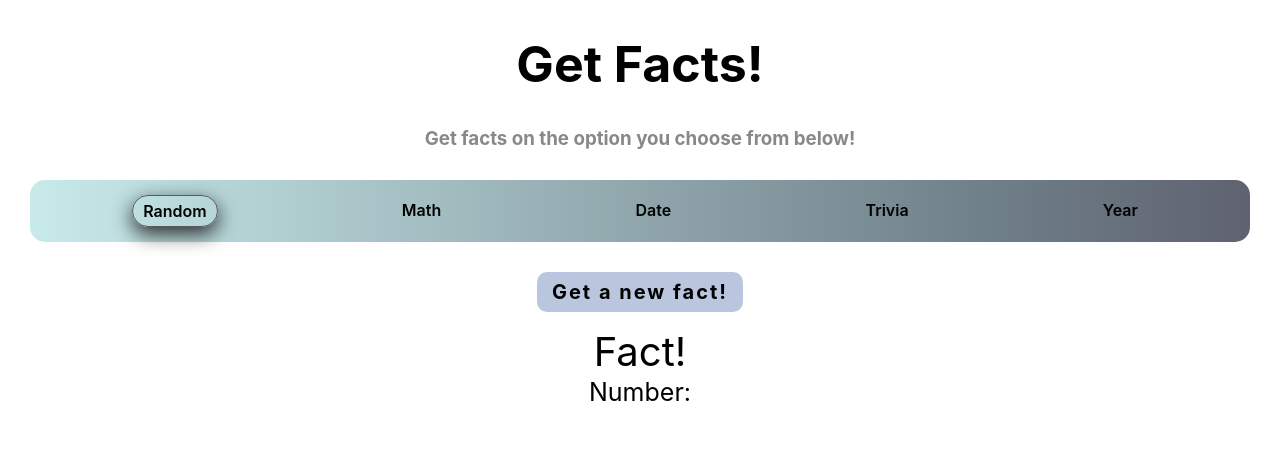
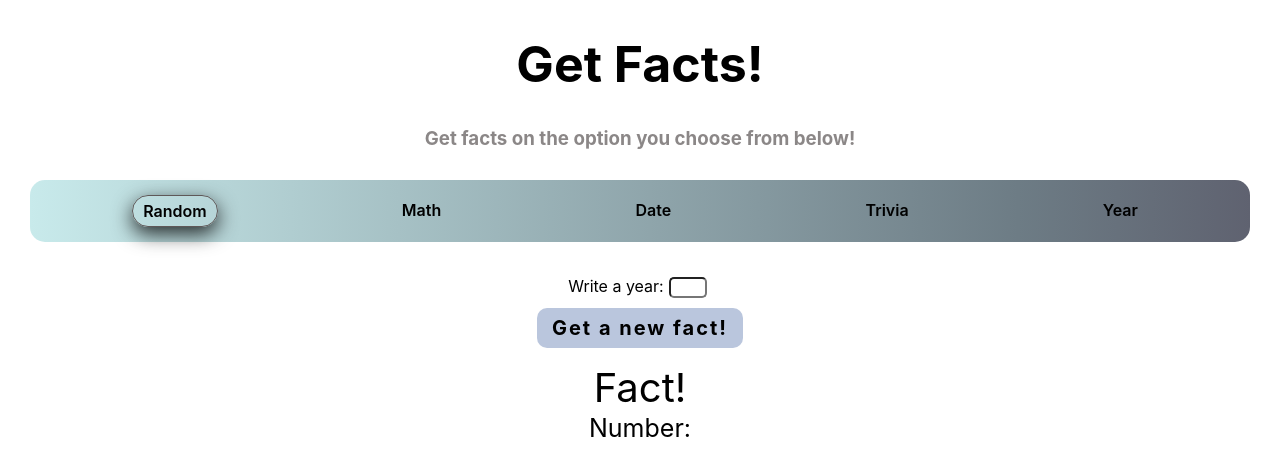
Before and after one commit to danielabrailo/numbers-facts, a React (Create React App) app: page / in a window 1280 px wide. Both pictures are taken after a click on the item "Year". Shown: the top 476 px of the page. Built offline with nearby package versions, Linux system fonts and the light colour scheme; no server answers.

Commit message:
added year functionality

```diff
--- a/src/components/Homepage.js
+++ b/src/components/Homepage.js
@@ -5,6 +5,7 @@ import Options from "./Options";
 import Button from "./Button";
 import Fact from "./Fact";
 import Input from "./Input";
+import Year from "./Year";
 import DateInput from "./DateInput";
 
 const Homepage = () => {
@@ -35,6 +36,8 @@ const Homepage = () => {
         ? `${month}/${day}/date`
         : option === 4
         ? `${number}/trivia`
+        : option === 5
+        ? `${number}/year`
         : ""
     ).then((data) => {
       setFact(data);
@@ -51,6 +54,7 @@ const Homepage = () => {
       <Options setOption={setOption} />
       {(option === 2 || option === 4) && <Input setNumber={setNumber} />}
       {option === 3 && <DateInput setDay={setDay} setMonth={setMonth} />}
+      {option === 5 && <Year setNumber={setNumber} />}
       <Button setIsLoading={setIsLoading} fetchNewFact={fetchNewFact} />
       <Fact fact={fact} />
     </div>
--- /dev/null
+++ b/src/components/Year.js
@@ -0,0 +1,23 @@
+import React from "react";
+
+const Year = ({ setNumber }) => {
+  const handleChange = (e) => {
+    setNumber(e.target.value);
+  };
+
+  return (
+    <div className="input-container">
+      <label className="number-label">
+        Write a year:
+        <input
+          type="text"
+          name="number"
+          className="number-input"
+          onChange={handleChange}
+        />
+      </label>
+    </div>
+  );
+};
+
+export default Year;
```
